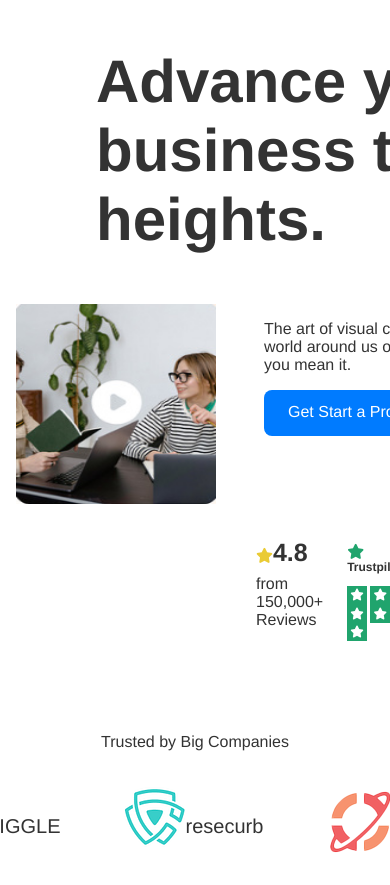
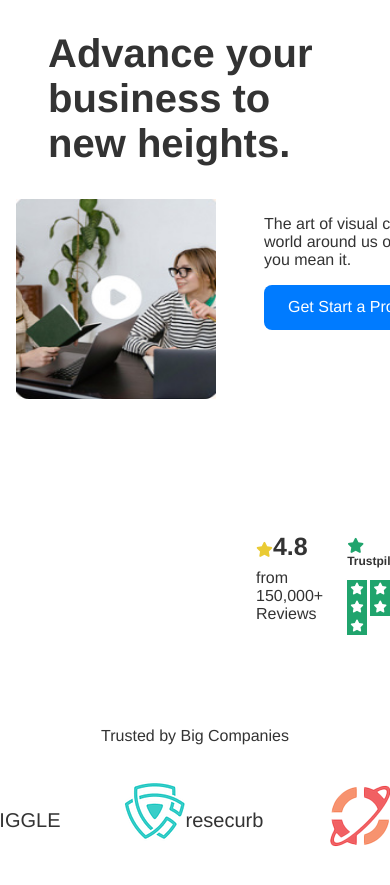
Before and after one commit to Humbert1234/Startup-Agency-Landing-Pages, a plain HTML site: page index.html in a window 390 px wide. Shown: the part 73-958 px from the top of the page. Drawn offline with Linux system fonts and the light colour scheme.

Commit message:
responsiveness

```diff
--- a/css/style.css
+++ b/css/style.css
@@ -284,4 +284,15 @@ small{
     #nav-links{
         display: none;
     }
+
+
+
+
+
+
+    h1{
+        font-size: 40px;
+        margin-left:3rem;
+        width: 310px;
+    }
 }
```
